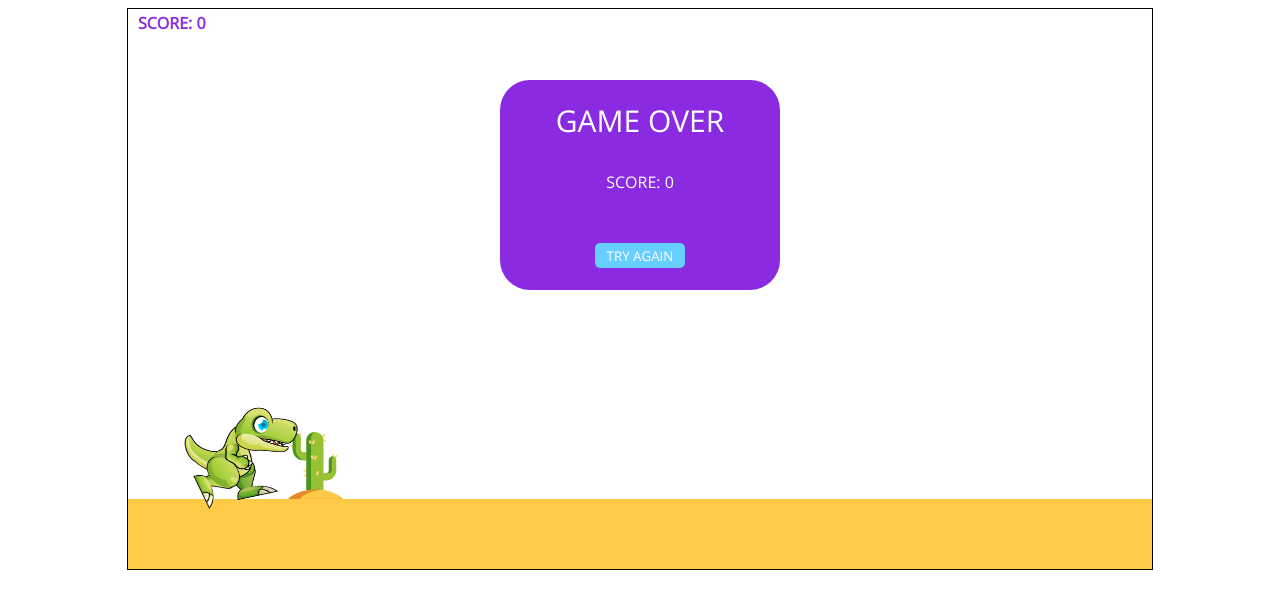
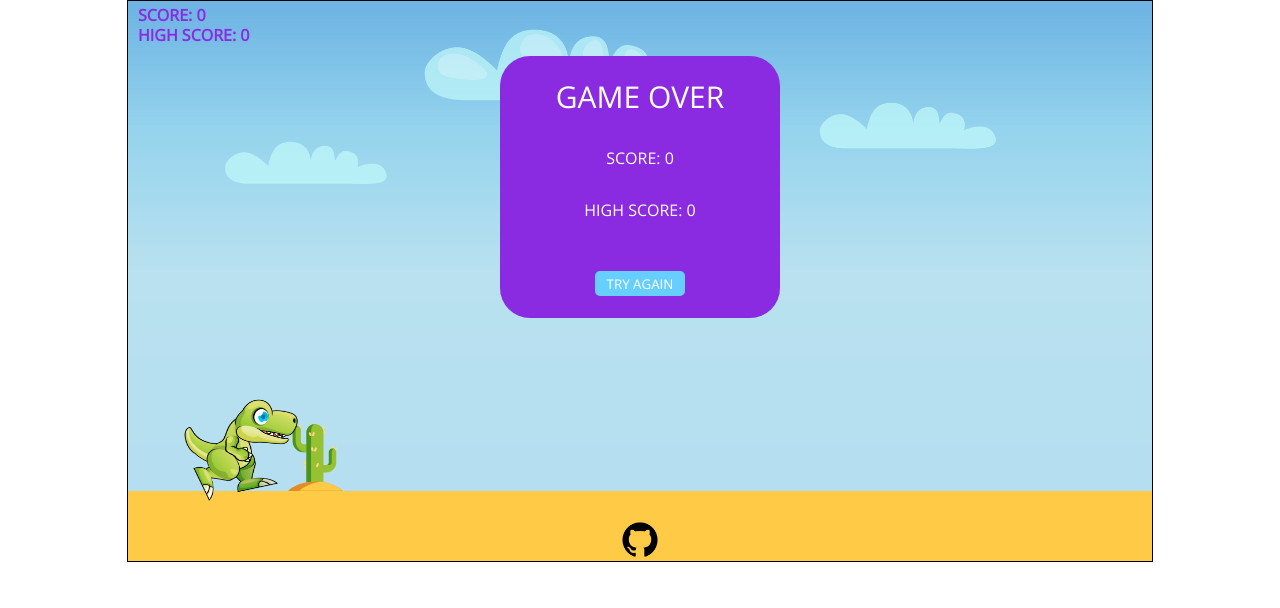
Before and after one commit to AyratGaziev/DinoGame, a plain HTML site: page index.html in a window 1280 px wide. Both pictures are taken after a click on the button 673 px from the left and 327 px from the top of the page. Drawn offline with nearby package versions, Linux system fonts and the light colour scheme.

Commit message:
sky and clouds added

```diff
--- a/index.html
+++ b/index.html
@@ -8,9 +8,10 @@
             href="https://fonts.googleapis.com/css?family=Open+Sans&display=swap"
             rel="stylesheet"
         />
-        <title>MyGAME</title>
+        <title>DinoGame</title>
     </head>
     <body>
+    <div class = 'wrapper'>
         <canvas id="game" width="1024" height="560"></canvas>
         <div class="start">
             <img class="start__img" src="./img/dino.png" alt="tetris" />
@@ -22,8 +23,19 @@
         <div class="pop-up">
             <div class="pop-up__text">game over</div>
             <div class="pop-up__score"></div>
+            <div class="pop-up__high-score"></div>
             <button class="pop__button">Try again</button>
         </div>
+
+        <div class="github">
+            <a
+                    class="github__icon"
+                    href="https://github.com/AyratGaziev/DinoGame"
+            ></a>
+        </div>
+    </div>
+
+
         <script src="./script.js"></script>
     </body>
 </html>
--- a/script.js
+++ b/script.js
@@ -53,6 +53,7 @@ class Dino {
     }
 }
 
+
 class Game {
     constructor(Dino) {
         this.canvas = document.getElementById("game");
@@ -70,11 +71,24 @@ class Game {
         this.cactusImg = new Image();
         this.cactusImg.src = "./img/cactus.svg";
         this.score = 0;
+        this.highScore = localStorage.getItem("dinoHighScore") || 0;
         this.popUp = document.querySelector(".pop-up");
         this.tryBtn = document.querySelector(".pop__button");
         this.popUpScore = document.querySelector(".pop-up__score");
+        this.popUpHighScore = document.querySelector('.pop-up__high-score');
         this.startBtn = document.querySelector('.start__btn')
         this.startMenu = document.querySelector('.start')
+        this.skyImg = new Image();
+        this.skyImg.src = "./img/sky.png"
+        this.cloudsImg = new Image();
+        this.cloudsImg.src = './img/clouds.png'
+        this.cloudsCoords = {
+            x: 0,
+            y: 0,
+            w: this.canvas.width,
+            h: this.canvas.height
+        }
+        this.cloudsSpeed = 1;
     }
     drawGround() {
         this.ctx.beginPath();
@@ -88,8 +102,40 @@ class Game {
         this.ctx.fill();
         this.ctx.closePath();
     }
+    drawSky() {
+        this.ctx.drawImage(
+            this.skyImg,
+            0,
+            0
+        );
+    }
+    drawClouds(repeat) {
+        if(repeat) {
+            this.ctx.drawImage(
+                this.cloudsImg,
+                this.cloudsCoords.x + this.cloudsCoords.w,
+                0,
+                this.cloudsCoords.w,
+                this.cloudsCoords.h
+            )
+        } else {
+            this.ctx.drawImage(
+                this.cloudsImg,
+                this.cloudsCoords.x,
+                0,
+                this.cloudsCoords.w,
+                this.cloudsCoords.h
+            )
+        }
+
+    }
+    moveClouds() {
+        if(this.cloudsCoords.x + this.cloudsCoords.w <= 0) {
+            this.cloudsCoords.x = 0;
+        }
+        this.cloudsCoords.x -= this.cloudsSpeed;
+    }
     drawCactus() {
-
         this.ctx.drawImage(
             this.cactusImg,
             this.cactusCoords.x,
@@ -117,6 +163,7 @@ class Game {
         this.ctx.font = "bold 12pt Open Sans";
         this.ctx.fillStyle = "blueviolet";
         this.ctx.fillText(`SCORE: ${this.score}`, 10, 20);
+        this.ctx.fillText(`HIGH SCORE: ${this.highScore}`, 10, 40);
     }
     dinoJumpKey(e) {
         e.preventDefault();
@@ -131,23 +178,24 @@ class Game {
         }
     }
     init() {
+        this.drawSky();
+        this.drawClouds();
+        this.drawGround();
         this.startBtn.addEventListener('click', (e) => {
             e.stopPropagation();
             this.runGame()
         })
-        this.drawGround();
-        this.drawCactus();
     }
-    runGame() {
-        this.startMenu.style.display = 'none'
-        this.tryBtn.addEventListener("click", (e) => {
-            if (e.target.parentNode.style.opacity == 0) {
+    restart(e) {
+        if (e.target.parentNode.style.display === "none") {
             return;
-            }
+        };
 
-            e.stopPropagation();
-            this.popUp.style.opacity = "0";
-            this.popUp.style.width = "0";
+        this.tryBtn.removeEventListener("click", this.restart.bind(this));
+        this.canvas.removeEventListener("click", this.dinoJumpKey.bind(this));
+        document.removeEventListener("keydown", this.dinoJumpKey.bind(this));
+
+        this.popUp.style.display = "none";
         this.dino = new Dino(this.canvas, this.groundHeight);
         this.cactusCoords = {
             x: this.canvas.width,
@@ -156,14 +204,17 @@ class Game {
             h: 67
         };
         this.score = 0;
+        this.highScore = localStorage.getItem('dinoHighScore');
         this.drawCactus();
-            this.runGame()
+        this.runGame();
+    }
+    runGame() {
+        this.startMenu.style.display = 'none';
 
-            // document.location.reload();
-        });
+        this.tryBtn.addEventListener("click", this.restart.bind(this));
+        this.canvas.addEventListener("click", this.dinoJumpKey.bind(this));
+        document.addEventListener("keydown", this.dinoJumpKey.bind(this));
 
-        document.addEventListener("click", (e) => this.dinoJumpKey(e));
-        document.addEventListener("keydown", (e) => this.dinoJumpKey(e));
 
         this.startTime = performance.now();
 
@@ -171,6 +222,10 @@ class Game {
             if (!this.startTime) this.startTime = time;
             this.progress = time - this.startTime;
             this.ctx.clearRect(0, 0, this.canvas.width, this.canvas.height);
+            this.drawSky();
+            this.moveClouds();
+            this.drawClouds(true);
+            this.drawClouds();
             this.drawGround();
             this.drawCactus();
             this.moveCactus(true);
@@ -178,23 +233,22 @@ class Game {
             this.dino.drawDino(this.ctx, this.progress);
             this.dino.jumpDino(this);
 
-            this.popUpScore.textContent = `Score: ${this.score}`;
-
             if (
                 this.dino.x <= this.cactusCoords.x + this.cactusCoords.w * 0.7 &&
                 this.dino.x + this.dino.width >= this.cactusCoords.x + this.cactusCoords.w * 0.3 &&
                 this.dino.y + this.dino.height >= this.cactusCoords.y + this.cactusCoords.h * 0.5
             ) {
+                this.popUpScore.textContent = `Score: ${this.score}`;
+                this.popUpHighScore.textContent = `High score: ${this.highScore}`;
+                if(this.score > this.highScore) {
+                    localStorage.setItem('dinoHighScore', this.score)
+                }
                 return (
-                    (this.popUp.style.opacity = "1"),
+                    (this.popUp.style.display = "block"),
                     (this.popUp.style.width = "200px"),
                     (this.tryBtn.style.cursor = "pointer")
                 );
             }
-
-            console.log('this.dino.x', this.dino.x);
-            console.log('this.cactusCoords.x', this.cactusCoords.x);
-            console.log(this.dino.jump)
 
             if (
                 this.dino.x > this.cactusCoords.x + this.cactusCoords.w * 2 &&
@@ -210,4 +264,4 @@ class Game {
 }
 
 const game = new Game(Dino);
-game.init()
+window.onload = () => game.init()
--- a/style.css
+++ b/style.css
@@ -1,4 +1,6 @@
 *{
+    margin: 0;
+    padding: 0;
     -webkit-touch-callout: none;
     -webkit-user-select: none;
     -moz-user-select: none;
@@ -14,13 +16,15 @@ button {
     height: 45px;
     background-size: 45px 45px;
 }
-
 canvas {
     display: block;
     position: relative;
     margin: 0 auto;
     border: 1px solid black;
     font-family: "Open Sans", sans-serif;
+}
+.wrapper {
+    position: relative;
 }
 
 .pop-up {
@@ -35,10 +39,9 @@ canvas {
     color: #ffffff;
     text-align: center;
     padding: 20px 40px;
-    opacity: 0;
     transition: opacity, width 0.1s;
     font-family: "Open Sans", sans-serif;
-    width: 0;
+    display: none;
 }
 .pop__button {
     margin-top: 50px;
@@ -52,7 +55,8 @@ canvas {
     color: #fff;
     font-family: "Open Sans", sans-serif;
 }
-.pop-up__score {
+
+.pop-up__score, .pop-up__high-score {
     font-size: 16px;
     padding-top: 30px;
 }
@@ -96,3 +100,25 @@ canvas {
     height: 45px;
     background-size: 45px 45px;
 }
+.start__btn:hover, .pop__button:hover{
+    transform: scale(1.1, 1.1);
+}
+.github {
+    position: absolute;
+    bottom: 5px;
+    left: 50%;
+    transform: translateX(-50%);
+}
+.github__icon {
+    background-image: url("./img/github.png");
+    display: block;
+    width: 35px;
+    height: 35px;
+    background-size: 35px 35px;
+}
+@media (max-width: 768px) {
+    .github {
+        bottom: 0;
+
+    }
+}
```
Also changed, not shown: img/clouds.png (added), img/github.png (added), img/sky.png (added). Lines whose indentation alone changed are shown as unchanged.
